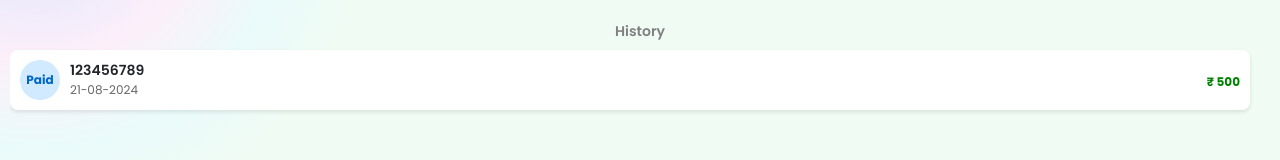
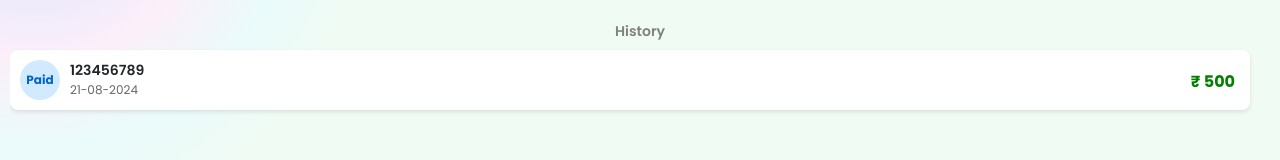
Before and after one commit to Faizi-Faisal/job, a React (Vite) app: page /payments in a window 1280 px wide. Shown: the part 227-387 px from the top of the page. Built offline with nearby package versions, Linux system fonts and the light colour scheme; the HTML template or start-up script is replaced by a standard one.

Commit message:
Update Payments.jsx

```diff
--- a/src/pages/Payments.jsx
+++ b/src/pages/Payments.jsx
@@ -41,7 +41,7 @@ const Payments = () => {
               <div className="paymentpagesection-transaction-id" style={{fontSize:'14px'}}>123456789</div>
               <div className="paymentpagesection-date" style={{fontSize:'12px'}}>21-08-2024</div>
             </div>
-            <div className="paymentpagesection-amount" style={{fontSize:'12px',fontWeight:'bold',color:'green'}}>₹ 500</div>
+            <div className="paymentpagesection-amount" style={{fontSize:'16px',fontWeight:'bold',color:'green',marginRight:'5px'}}>₹ 500</div>
           </div>
 
 
```
